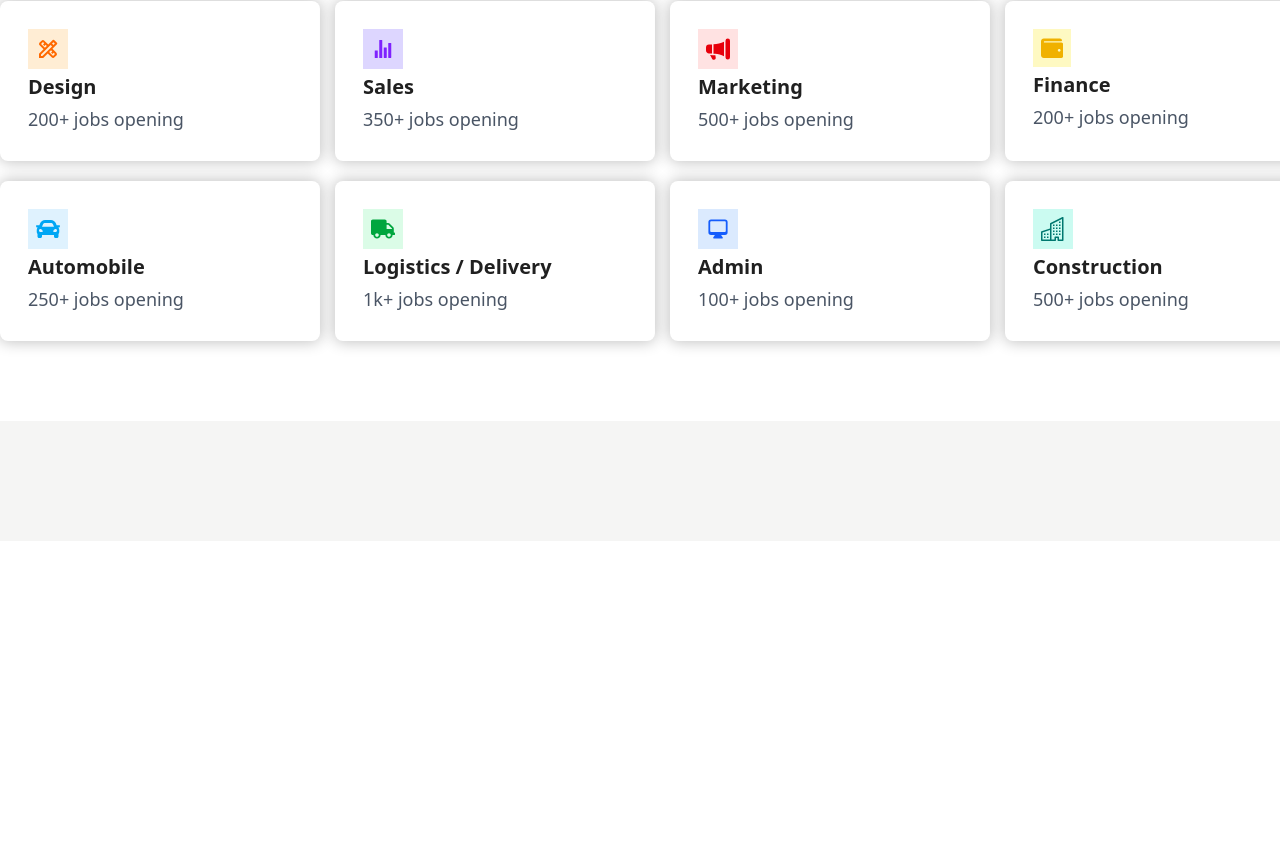
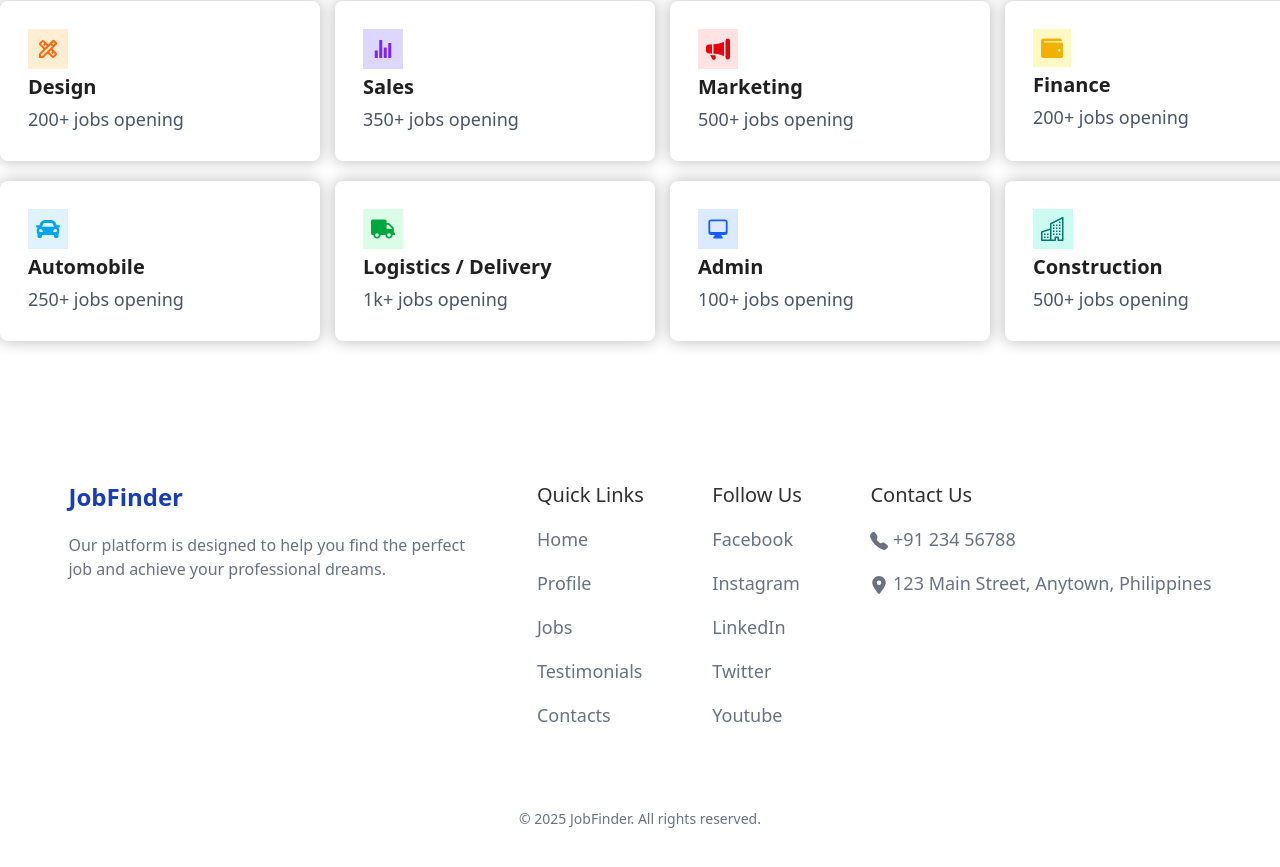
Before and after one commit to iamvinxz/JobFinder-v2, a Next.js app: page / in a window 1280 px wide. Shown: the part 2087-2954 px from the top of the page. Before the commit the page ends 2628 px from the top, so only its background shows below. Built offline with nearby package versions, Linux system fonts and the light colour scheme.

Commit message:
footer update

```diff
--- a/component/Footer.tsx
+++ b/component/Footer.tsx
@@ -1,6 +1,53 @@
+import { BsFillTelephoneFill } from 'react-icons/bs';
+import { FaLocationDot } from 'react-icons/fa6';
 const Footer = () => {
   return (
-    <footer className="bg-stone-100 py-15 flex justify-center">
+    <footer className="py-15">
+      <section className='flex justify-evenly'>
+
+        <section>
+          <h2 className='text-2xl font-bold text-blue-800'>JobFinder</h2>
+          <p className='text-gray-500 w-100 mt-5'>Our platform is designed to help you find the perfect job and achieve your professional dreams.</p>
+        </section>
+
+        <section>
+          <h2 className='text-xl text-[#303030] font-medium'>Quick Links</h2>
+          <ul className='text-gray-500 pt-4 text-lg space-y-4'>
+            <li>Home</li>
+            <li>Profile</li>
+            <li>Jobs</li>
+            <li>Testimonials</li>
+            <li>Contacts</li>
+          </ul>
+        </section>
+
+        <section>
+          <h2 className='text-xl text-[#303030] font-medium'>Follow Us</h2>
+          <ul className='text-gray-500 pt-4 text-lg space-y-4'>
+            <li>Facebook</li>
+            <li>Instagram</li>
+            <li>LinkedIn</li>
+            <li>Twitter</li>
+            <li>Youtube</li>
+          </ul>
+        </section>
+
+        <section>
+          <h2 className='text-xl text-[#303030] font-medium'>Contact Us</h2>
+          <ul className='text-gray-500 pt-4 text-lg space-y-4'>
+            <li>
+              <BsFillTelephoneFill className='inline-block'/> +91 234 56788
+            </li>
+            <li>
+              <FaLocationDot className='inline-block'/> 123 Main Street, Anytown, Philippines
+            </li>
+          </ul>
+        </section>
+      </section>
+
+      <section className='text-center pt-20'>
+        <p className='text-gray-500 text-sm'>&copy; 2025 JobFinder. All rights reserved.</p>
+      </section>
 
     </footer>
   )
```
